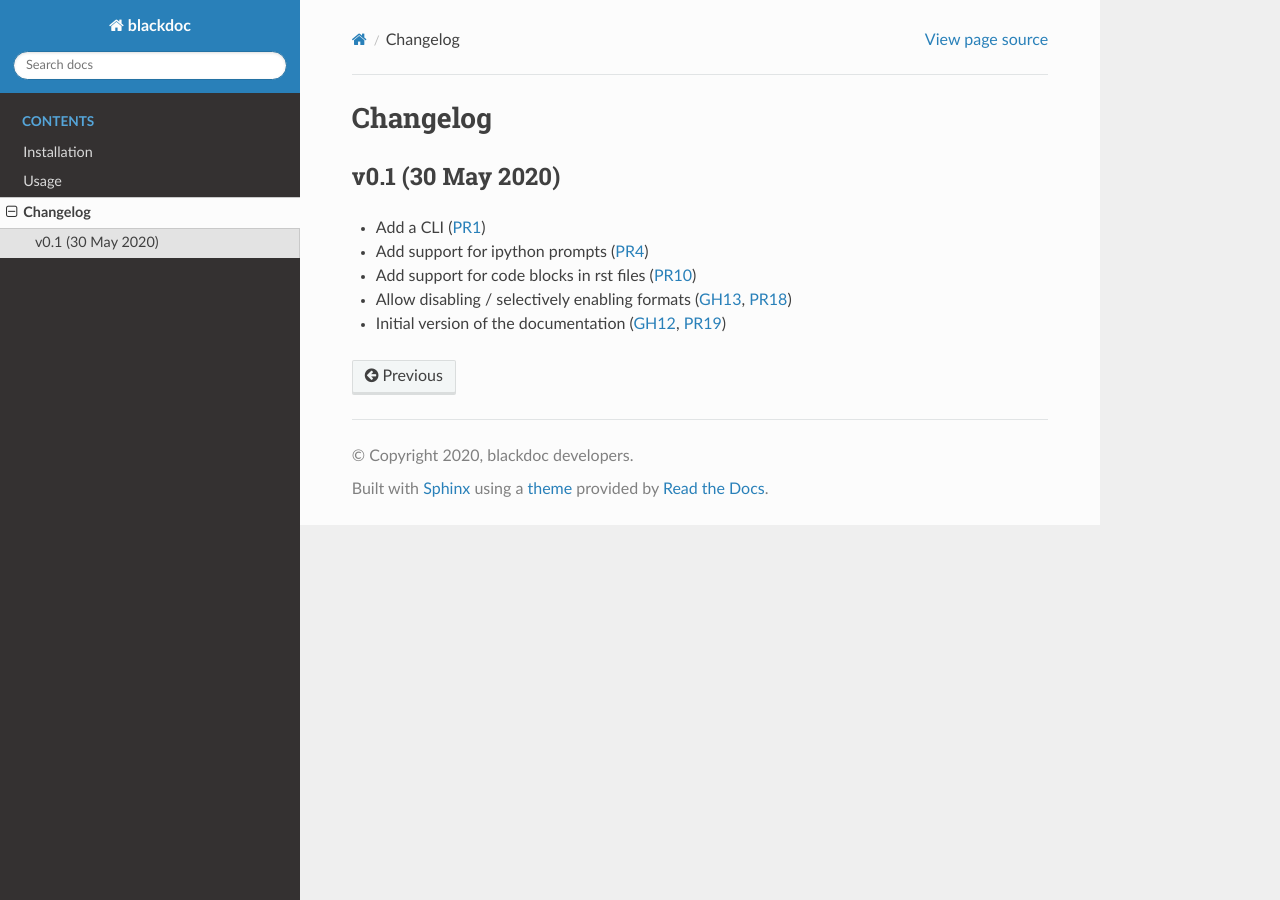
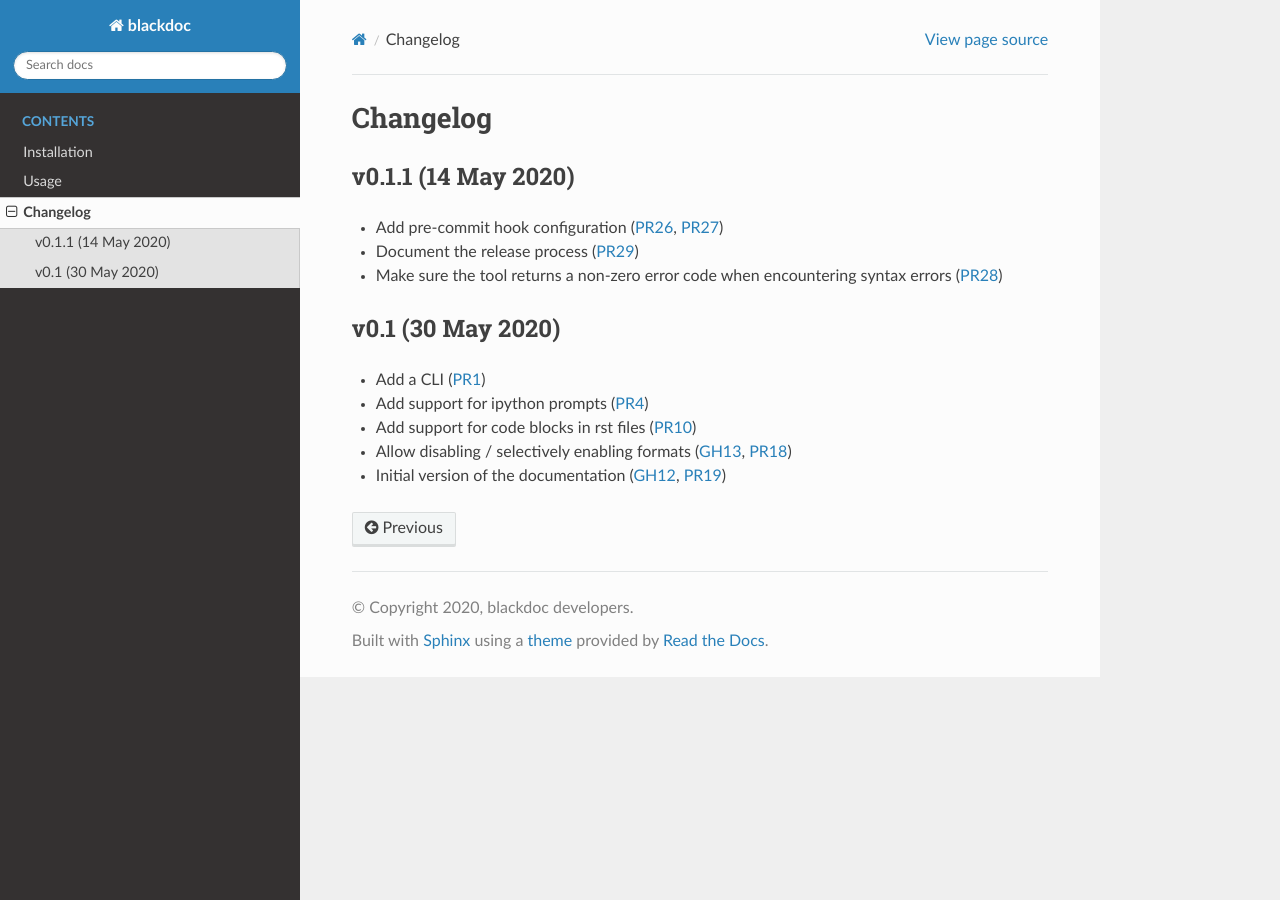
Before and after one commit to keewis/blackdoc, a Sphinx documentation site: the page built from doc/changelog.rst, in a window 1280 px wide. Built offline with Sphinx 7.4.7 and the Read the Docs theme 2.0.0, drawn with Linux system fonts in a browser that asks for light colours.

Commit message:
prepare the release of v0.1.1 (#30)
* update the changelog

* make sure to add all development requirements

For installing the dependencies specified in setup.cfg / pyproject.toml should be enough.

```diff
--- /dev/null
+++ b/dev-requirements.txt
@@ -0,0 +1,6 @@
+black
+more-itertools
+flake8
+isort
+pytest
+coverage
--- a/doc/changelog.rst
+++ b/doc/changelog.rst
@@ -1,5 +1,13 @@
 Changelog
 =========
+
+v0.1.1 (14 May 2020)
+--------------------
+- Add pre-commit hook configuration (:pull:`26`, :pull:`27`)
+- Document the release process (:pull:`29`)
+- Make sure the tool returns a non-zero error code when encountering
+  syntax errors (:pull:`28`)
+
 
 v0.1 (30 May 2020)
 ------------------
--- a/requirements.txt
+++ /dev/null
@@ -1,3 +0,0 @@
-black
-flake8
-more-itertools
```
